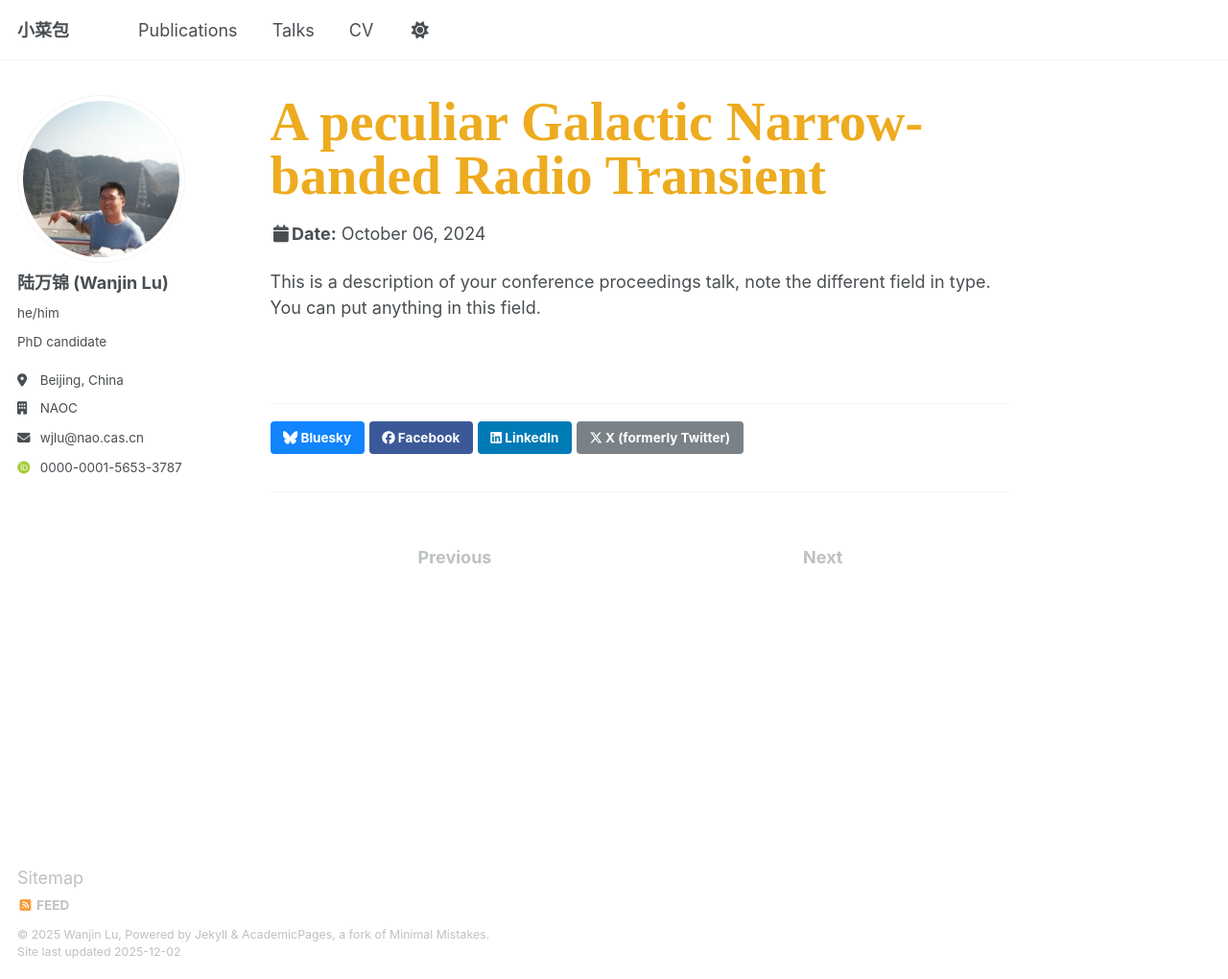
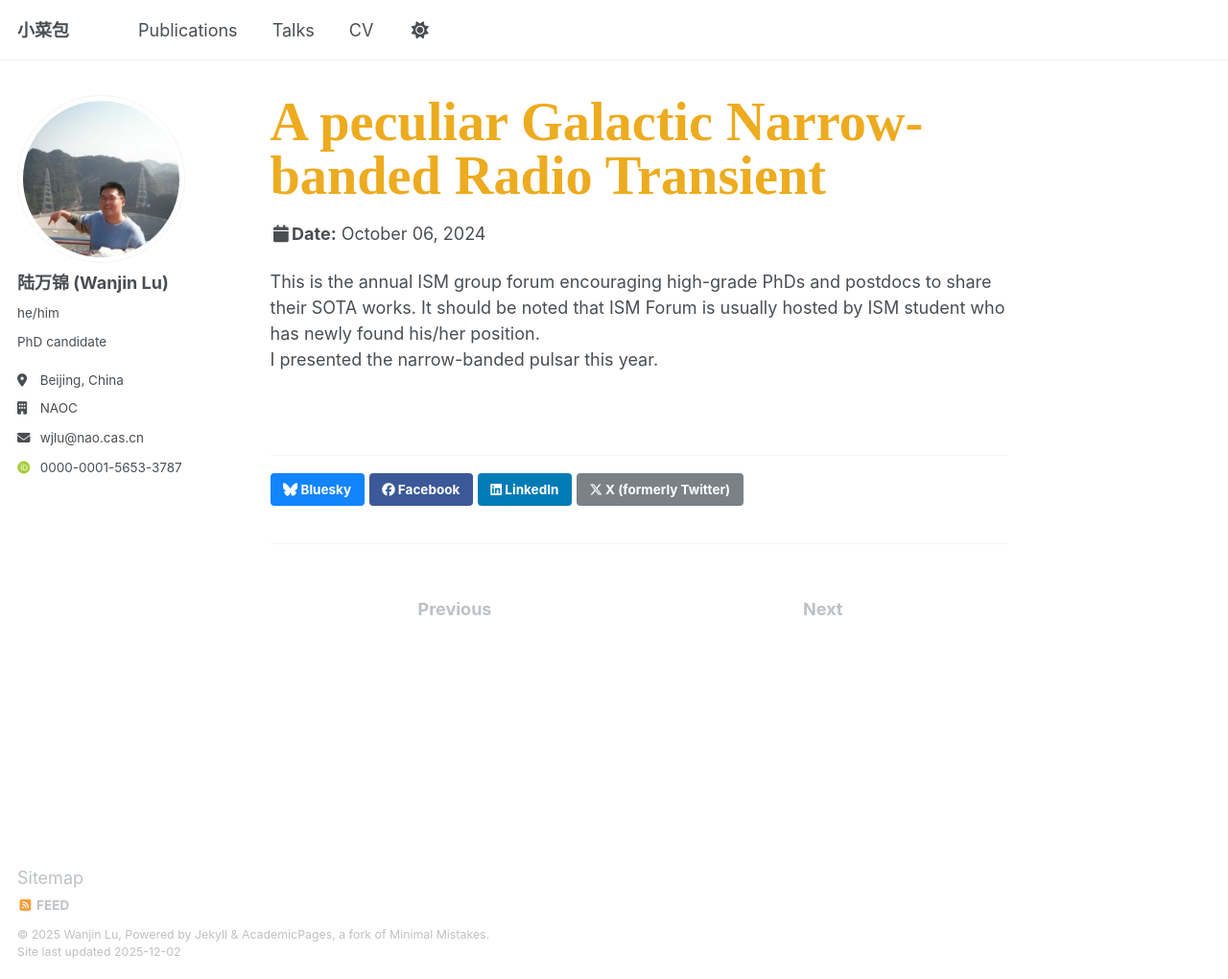
Before and after one commit to IsaacVibe/wjlu, a Jekyll site: the page built from _talks/ism2024-guizhou.md, in a window 1280 px wide and 1020 px high. Shown: the whole window at 96% size. Built offline with Jekyll 4.4.1, drawn with Linux system fonts in a browser that asks for light colours; some web fonts are replaced.

Commit message:
trying to edit

```diff
--- a/_talks/ism2024-guizhou.md
+++ b/_talks/ism2024-guizhou.md
@@ -8,4 +8,5 @@ date: 2024-10-06
 location: "Liupanshui, Guizhou, China"
 ---
 
-This is a description of your conference proceedings talk, note the different field in type. You can put anything in this field.
+This is the annual ISM group forum encouraging high-grade PhDs and postdocs to share their SOTA works. It should be noted that ISM Forum is usually hosted by ISM student who has newly found his/her position. <br>
+I presented the narrow-banded pulsar this year.
```
Also changed, not shown: _talks/NeutronStar-NJU.md (+1 -1 lines).
